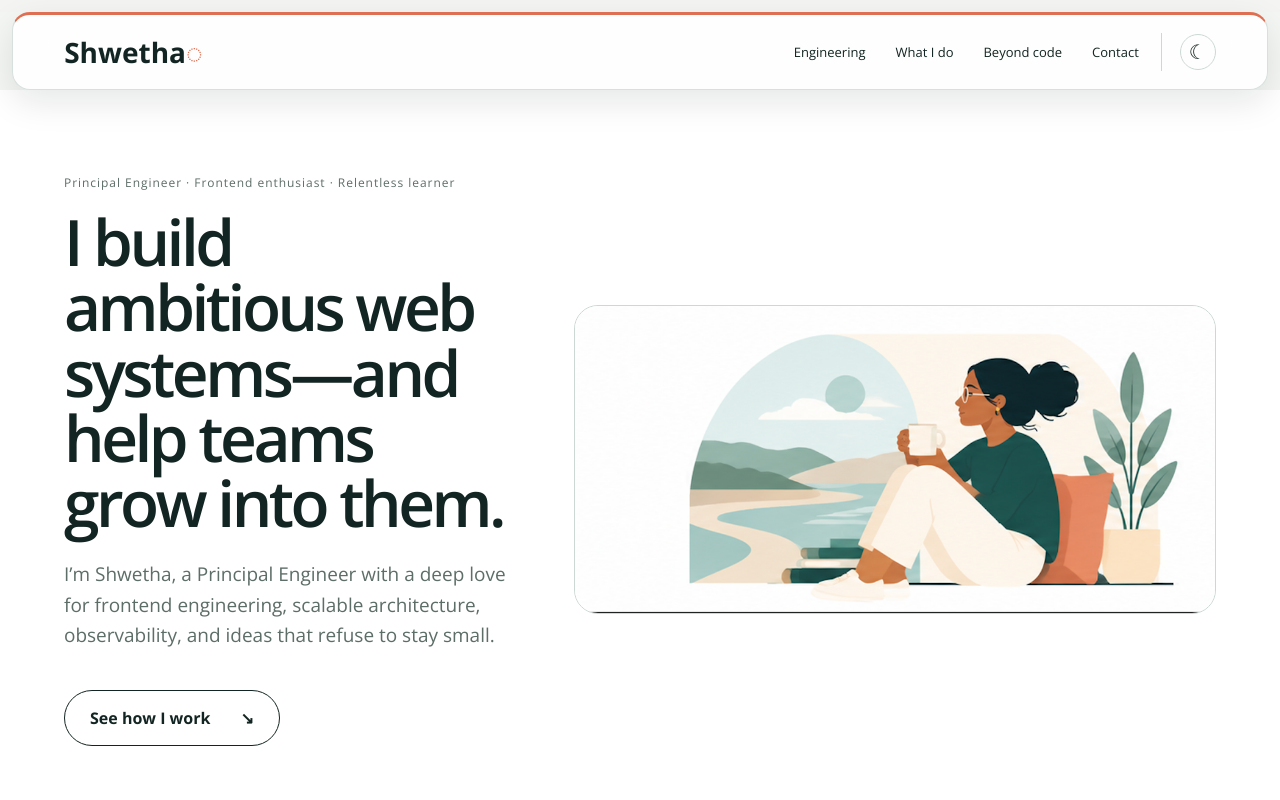
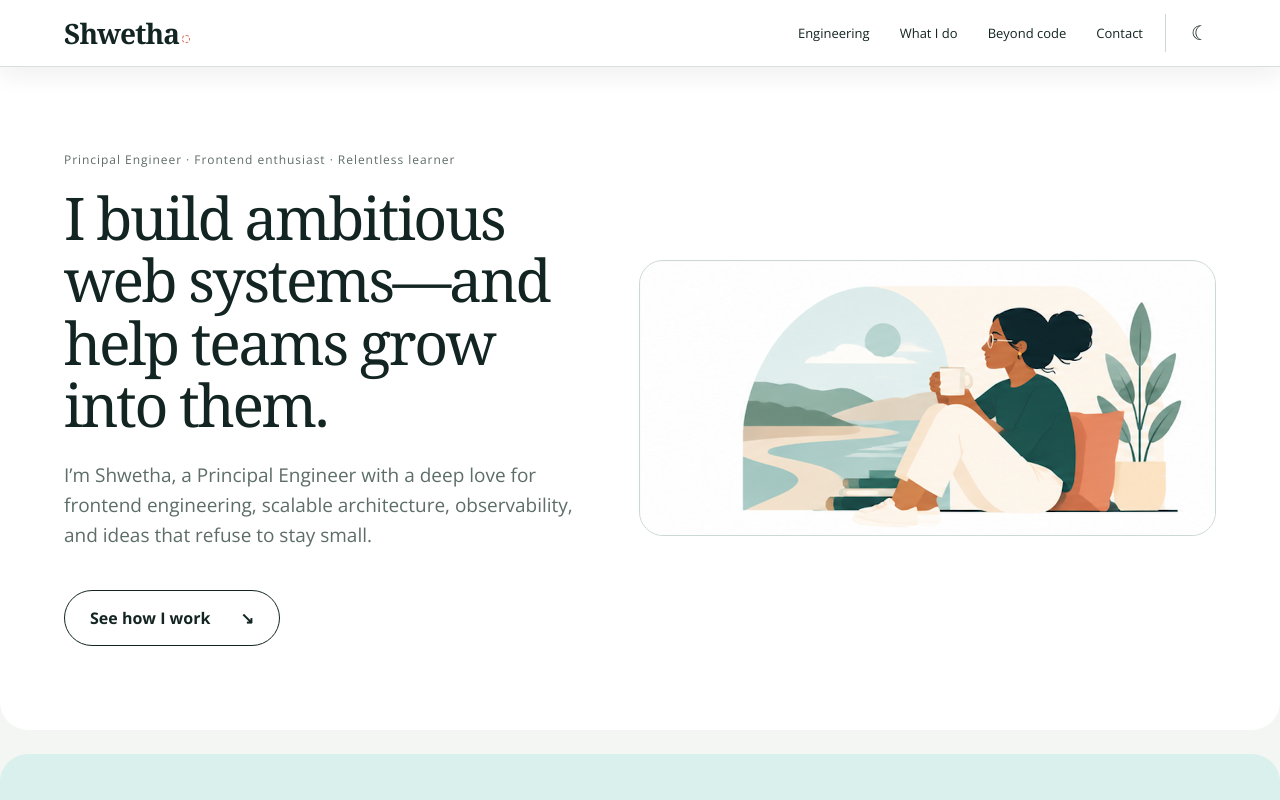
Before and after one commit to Shwetha9/experiments, an Angular app: page / in a window 1280 px wide. Shown: the top 800 px of the page. Built offline with nearby package versions, Linux system fonts and the light colour scheme.

Commit message:
fix: refine portfolio typography and visuals

```diff
--- a/src/app/app.html
+++ b/src/app/app.html
@@ -1,6 +1,6 @@
 <div class="site">
   <header>
-    <a class="brand" href="#top">Shwetha<span>◌</span></a>
+    <a class="brand" href="#top">Shwetha<span class="brand__mark" aria-hidden="true"></span></a>
     <div class="header-actions">
       <nav aria-label="Primary navigation">
         <a href="#engineering">Engineering</a>
--- a/src/app/app.scss
+++ b/src/app/app.scss
@@ -44,18 +44,18 @@ footer {
 header {
   align-items: center;
   backdrop-filter: blur(18px);
-  background: color-mix(in srgb, var(--surface) 88%, transparent);
-  border: 1px solid color-mix(in srgb, var(--line) 78%, transparent);
-  border-radius: 18px;
-  border-top: 3px solid #df6f52;
-  box-shadow: 0 12px 34px rgb(10 24 18 / 10%);
+  background: color-mix(in srgb, var(--surface) 94%, transparent);
+  border: 0;
+  border-bottom: 1px solid color-mix(in srgb, var(--line) 78%, transparent);
+  border-radius: 0;
+  box-shadow: 0 8px 24px rgb(10 24 18 / 7%);
   display: flex;
   justify-content: space-between;
-  margin: 12px auto 0;
-  padding: 18px 4%;
+  margin: 0 auto;
+  padding: 14px 5%;
   position: sticky;
   top: 0;
-  width: calc(100% - 24px);
+  width: 100%;
   z-index: 100;
 }
 
@@ -65,11 +65,19 @@ a {
 }
 
 .brand {
-  font: 700 28px/1 'Open Sans', sans-serif;
+  align-items: baseline;
+  display: inline-flex;
+  font: 700 28px/1 Georgia, serif;
+  letter-spacing: -0.035em;
 }
 
-.brand span {
-  color: #df6f52;
+.brand__mark {
+  border: 1px dashed #df6f52;
+  border-radius: 50%;
+  height: 8px;
+  margin-left: 3px;
+  transform: translateY(-1px);
+  width: 8px;
 }
 
 .header-actions,
@@ -84,6 +92,7 @@ nav {
 
 nav {
   border-right: 1px solid var(--line);
+  font-family: 'Open Sans', sans-serif;
   gap: 26px;
   font-size: 13px;
   padding-right: 20px;
@@ -116,17 +125,17 @@ nav a:focus-visible::after {
 .theme-toggle {
   align-items: center;
   background: transparent;
-  border: 1px solid var(--line);
+  border: 0;
   border-radius: 50%;
   color: var(--text);
   cursor: pointer;
   display: inline-flex;
   font: 20px/1 'Open Sans', sans-serif;
-  height: 36px;
+  height: 32px;
   justify-content: center;
   padding: 0;
   transition: background-color 180ms ease, transform 180ms ease;
-  width: 36px;
+  width: 32px;
 }
 
 .theme-toggle:hover {
@@ -159,8 +168,8 @@ p {
 
 h1,
 h2 {
-  font: 600 clamp(42px, 5vw, 72px) / 1.02 'Open Sans', sans-serif;
-  letter-spacing: -0.055em;
+  font: 600 clamp(42px, 4.6vw, 66px) / 1.06 Georgia, serif;
+  letter-spacing: -0.04em;
   margin: 0 0 24px;
 }
 
@@ -169,17 +178,18 @@ h2 {
   background: var(--surface);
   display: grid;
   gap: clamp(36px, 5vw, 82px);
-  grid-template-columns: minmax(0, 0.82fr) minmax(420px, 1.18fr);
+  grid-template-columns: minmax(0, 0.94fr) minmax(420px, 1.06fr);
   min-height: 620px;
   border-radius: 0 0 28px 28px;
 }
 
 .hero__copy {
-  max-width: 540px;
+  max-width: 600px;
 }
 
 .hero h1 {
-  font-weight: 600;
+  font-size: clamp(46px, 4.6vw, 64px);
+  font-weight: 500;
 }
 
 .lede {
@@ -201,6 +211,11 @@ h2 {
   display: block;
   height: auto;
   width: 100%;
+}
+
+.hero__visual img {
+  clip-path: inset(0 0 2px 0);
+  margin-bottom: -2px;
 }
 
 .button {
@@ -370,8 +385,8 @@ blockquote {
 }
 
 .principal__copy h3 {
-  font: 600 clamp(30px, 3.2vw, 48px) / 1.08 'Open Sans', sans-serif;
-  letter-spacing: -0.035em;
+  font: 600 clamp(30px, 3.2vw, 48px) / 1.08 Georgia, serif;
+  letter-spacing: -0.03em;
   margin: 0 0 24px;
 }
 
@@ -411,7 +426,7 @@ blockquote {
 }
 
 .about__grid h3 {
-  font: 600 25px/1.2 'Open Sans', sans-serif;
+  font: 600 25px/1.2 Georgia, serif;
   margin: 0 0 20px;
 }
 
@@ -480,9 +495,9 @@ footer {
 @media (max-width: 720px) {
   header {
     align-items: flex-start;
-    border-radius: 16px;
-    padding: 16px 5%;
-    width: calc(100% - 20px);
+    border-radius: 0;
+    padding: 14px 6%;
+    width: 100%;
   }
 
   nav {
```
Also changed, not shown: 1 other file (tests, documents, lock files or other folders).
